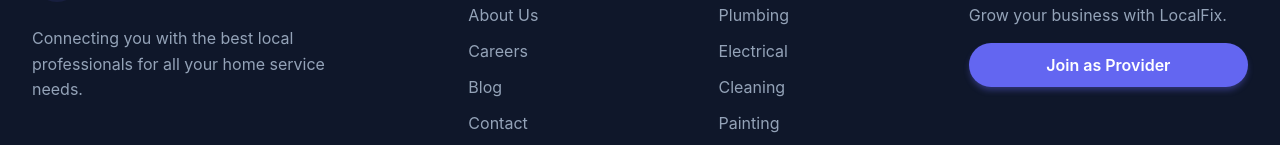
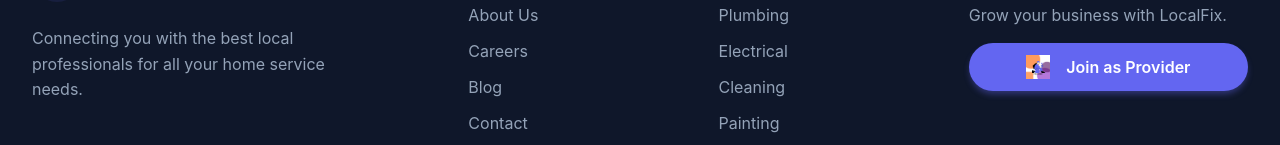
Before and after one commit to poulineantony/localfix-web, a React (Vite) app: page / in a window 1280 px wide. Shown: the part 6192-6337 px from the top of the page. Built offline with nearby package versions, Linux system fonts and the light colour scheme.

Commit message:
Add provider app icon to Join as Provider button

```diff
--- a/src/App.tsx
+++ b/src/App.tsx
@@ -189,6 +189,7 @@
             <h4>For Professionals</h4>
             <p>Grow your business with LocalFix.</p>
             <button className="btn btn-primary footer-btn">
+              <img src="/provider-icon.png" alt="Provider" style={{ width: '24px', height: '24px', marginRight: '8px' }} />
               Join as Provider
             </button>
           </div>
```
Also changed, not shown: public/provider-icon.png (added).
